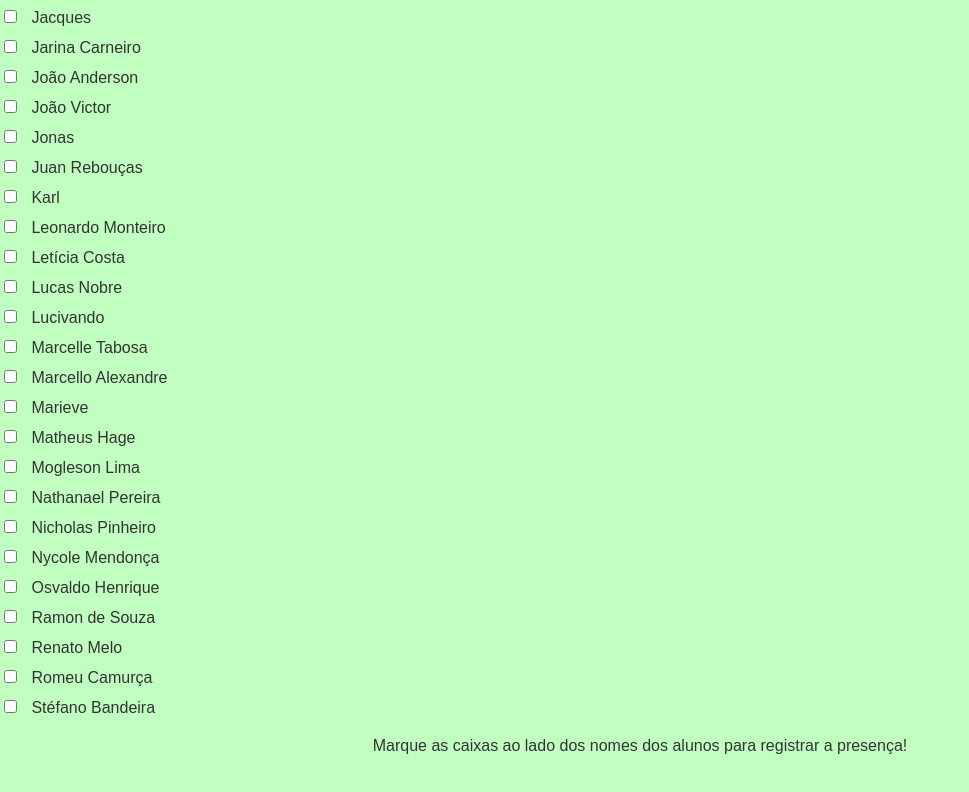
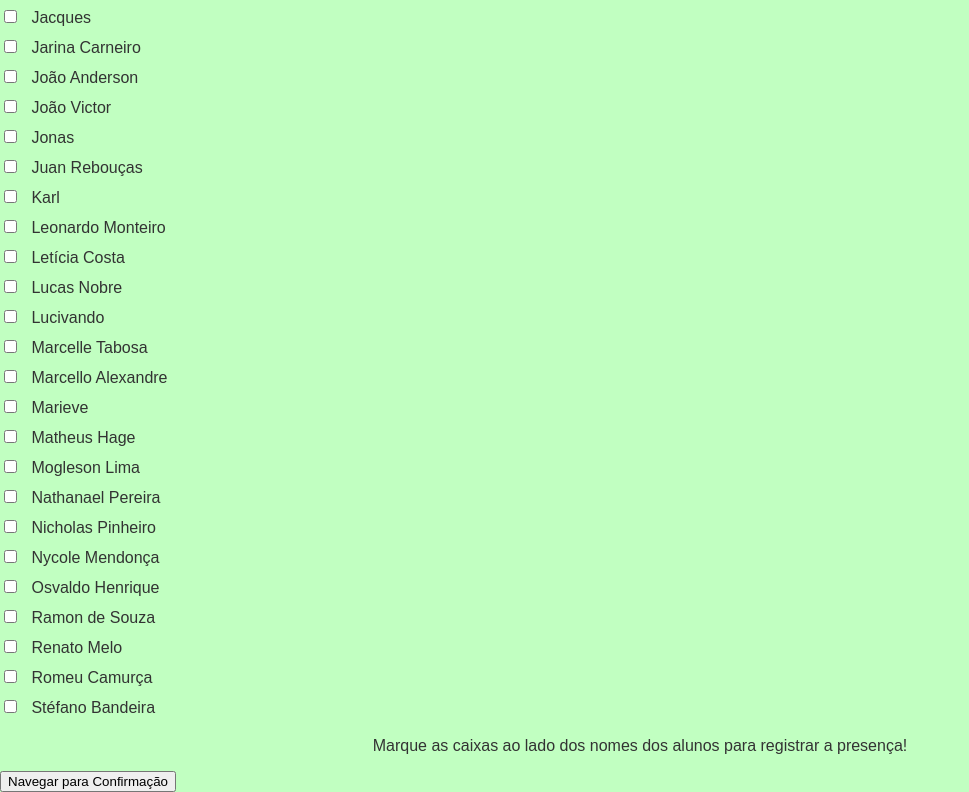
Before and after one commit to italoisvi/presente, a plain HTML site: page index.html in a window 1280 px wide. Shown: the part 440-1232 px from the top of the page, without its empty margins (0-969 px from the left). Before the commit the page ends 1211 px from the top, so only its background shows below. Drawn offline with Linux system fonts and the light colour scheme.

Commit message:
adding confimacao button

```diff
--- a/index.html
+++ b/index.html
@@ -53,8 +53,9 @@
 
 <p>Marque as caixas ao lado dos nomes dos alunos para registrar a presença!</p>
 
+<a href="confirmacao.html"><button>Navegar para Confirmação</button></a>
+
 <script src="script.js"></script>
-<!-- <script src="gerarPDF.js"></script> -->
 
 </body>
 </html>
```
